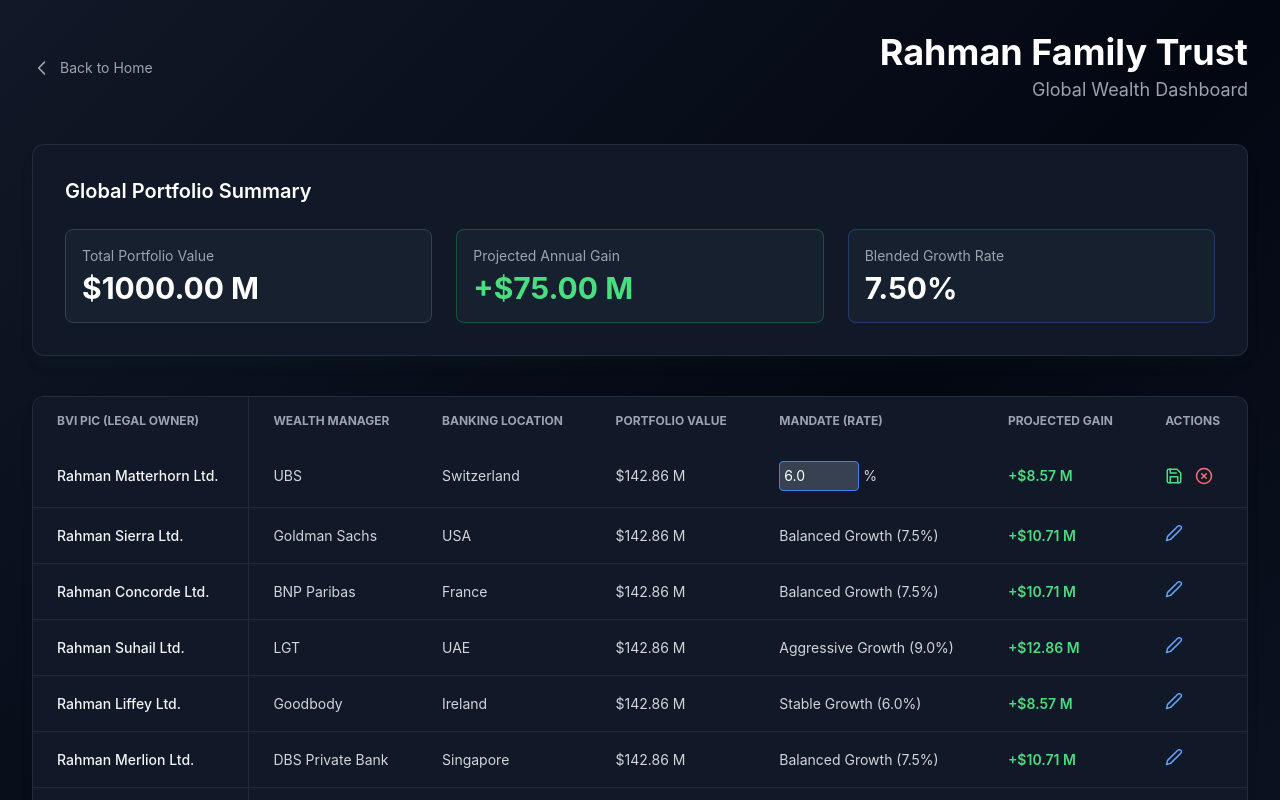
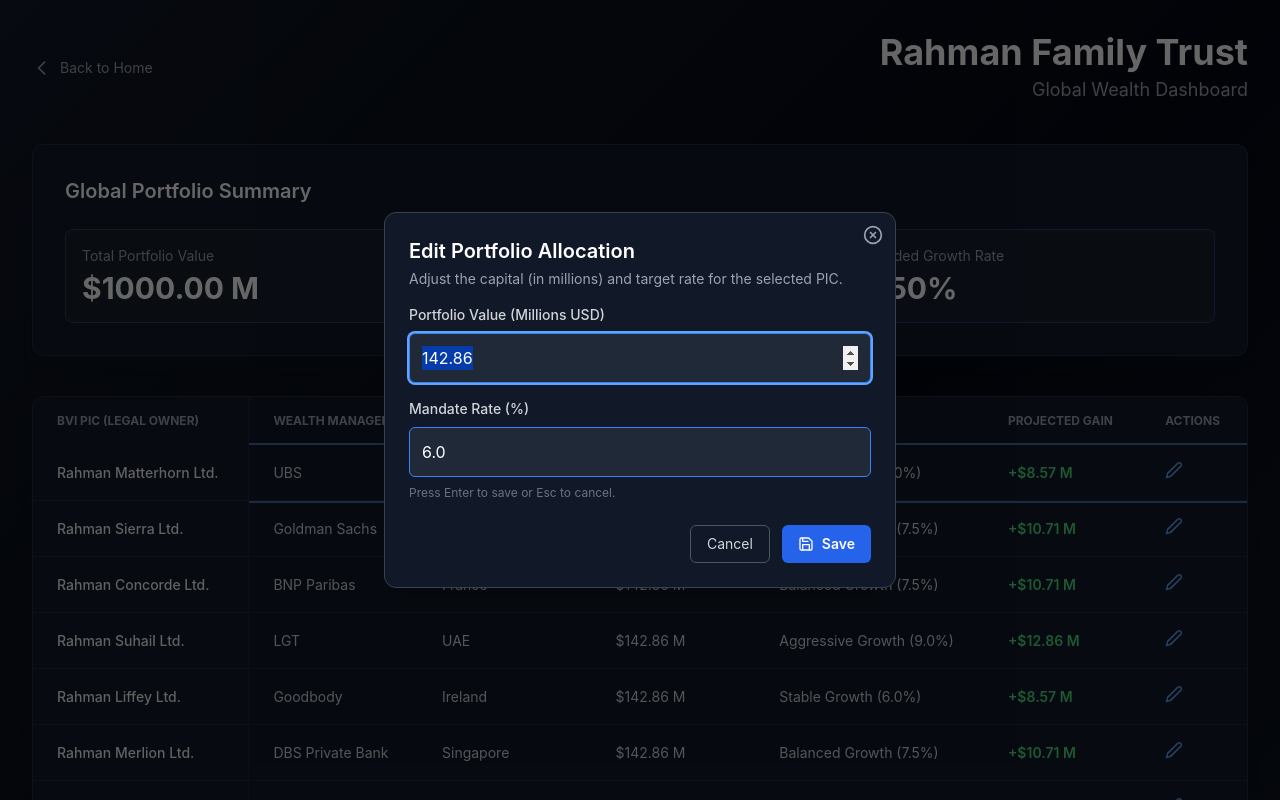
Before and after one commit to MohammedShakib/my-crazyfox-app, a React (Create React App) app: page /rahman-family-trust in a window 1280 px wide. Both pictures are taken after a click on the button 1174 px from the left and 470 px from the top of the page. Shown: the top 800 px of the page. Built offline with nearby package versions, Linux system fonts and the light colour scheme.

Commit message:
app updated

```diff
--- a/src/pages/RahmanTrustPage.js
+++ b/src/pages/RahmanTrustPage.js
@@ -1,4 +1,4 @@
-import React, { useState } from 'react';
+import React, { useEffect, useRef, useState } from 'react';
 import { Link } from 'react-router-dom';
 import { FiEdit2, FiSave, FiXCircle, FiGrid, FiCopy } from 'react-icons/fi';
 
@@ -31,6 +31,10 @@ function formatCurrencyForTable(num) {
     return `$${(absNum / 1e3).toFixed(0)} K`;
 }
 
+function formatMillions(num) {
+    return `$${(num / 1e6).toFixed(2)} M`;
+}
+
 // --- ডায়াগ্রামটি মুছে ফেলা হয়েছে ---
 // const structureDiagram = ... (এই অংশটি ডিলিট করা হয়েছে)
 
@@ -39,26 +43,70 @@ export default function RahmanTrustPage() {
     // --- State তৈরি করা ---
     const [portfolioData, setPortfolioData] = useState(initialPortfolio);
     const [editRowId, setEditRowId] = useState(null);
-    const [editRate, setEditRate] = useState(0);
+    const [editRate, setEditRate] = useState('0');
+    const [editValue, setEditValue] = useState('0');
+    const [isModalOpen, setIsModalOpen] = useState(false);
+    const inputRef = useRef(null);
+
+    useEffect(() => {
+        if (isModalOpen && inputRef.current) {
+            inputRef.current.focus();
+            inputRef.current.select();
+        }
+    }, [isModalOpen]);
 
     // --- এডিট/সেভ ফাংশন ---
     const handleEdit = (row) => {
         setEditRowId(row.id);
         setEditRate((row.rate * 100).toFixed(1));
+        setEditValue((row.value / 1e6).toFixed(2));
+        setIsModalOpen(true);
     };
 
     const handleCancel = () => {
+        setIsModalOpen(false);
         setEditRowId(null);
+        setEditRate('0');
+        setEditValue('0');
     };
 
-    const handleSave = (rowId) => {
-        const newRate = parseFloat(editRate) / 100;
+    const handleSave = () => {
+        if (editRowId === null) {
+            return;
+        }
+
+        const parsedRate = parseFloat(editRate);
+        const parsedValueMillions = parseFloat(editValue);
+        if (Number.isNaN(parsedRate) || Number.isNaN(parsedValueMillions)) {
+            return;
+        }
+
+        const newRate = parsedRate / 100;
+        const newValue = parsedValueMillions * 1e6;
+
         setPortfolioData(prevData =>
             prevData.map(row =>
-                row.id === rowId ? { ...row, rate: newRate } : row
+                row.id === editRowId ? { ...row, rate: newRate, value: newValue } : row
             )
         );
+
+        setIsModalOpen(false);
         setEditRowId(null);
+        setEditRate('0');
+        setEditValue('0');
+    };
+
+    const handleModalKeyDown = (event) => {
+        if (event.key === 'Enter') {
+            if (event.target.tagName !== 'INPUT') {
+                return;
+            }
+            event.preventDefault();
+            handleSave();
+        } else if (event.key === 'Escape') {
+            event.preventDefault();
+            handleCancel();
+        }
     };
 
     // --- ডাইনামিক সামারি গণনা ---
@@ -108,6 +156,73 @@ export default function RahmanTrustPage() {
                     </div>
                 </div>
 
+                {isModalOpen && (
+                    <div className="fixed inset-0 z-50 flex items-center justify-center bg-black/60 p-4">
+                        <div
+                            className="relative w-full max-w-lg rounded-xl border border-gray-700 bg-gray-900 p-6 shadow-xl"
+                            onKeyDown={handleModalKeyDown}
+                            tabIndex={-1}
+                        >
+                            <button
+                                type="button"
+                                onClick={handleCancel}
+                                className="absolute right-3 top-3 text-gray-400 transition-colors hover:text-red-400"
+                                aria-label="Cancel editing"
+                            >
+                                <FiXCircle size={20} />
+                            </button>
+                            <h3 className="text-xl font-semibold text-white">Edit Portfolio Allocation</h3>
+                            <p className="mt-1 text-sm text-gray-400">Adjust the capital (in millions) and target rate for the selected PIC.</p>
+
+                            <label className="mt-4 block text-sm font-medium text-gray-300" htmlFor="portfolio-value-input">
+                                Portfolio Value (Millions USD)
+                            </label>
+                            <input
+                                id="portfolio-value-input"
+                                ref={inputRef}
+                                type="number"
+                                min="0"
+                                step="0.01"
+                                value={editValue}
+                                onChange={(e) => setEditValue(e.target.value)}
+                                className="mt-2 w-full rounded-md border border-blue-500 bg-gray-800 p-3 text-white outline-none focus:ring-2 focus:ring-blue-400"
+                            />
+
+                            <label className="mt-4 block text-sm font-medium text-gray-300" htmlFor="portfolio-rate-input">
+                                Mandate Rate (%)
+                            </label>
+                            <input
+                                id="portfolio-rate-input"
+                                type="number"
+                                step="0.1"
+                                value={editRate}
+                                onChange={(e) => setEditRate(e.target.value)}
+                                className="mt-2 w-full rounded-md border border-blue-500 bg-gray-800 p-3 text-white outline-none focus:ring-2 focus:ring-blue-400"
+                            />
+
+                            <p className="mt-2 text-xs text-gray-500">Press Enter to save or Esc to cancel.</p>
+
+                            <div className="mt-6 flex justify-end space-x-3">
+                                <button
+                                    type="button"
+                                    onClick={handleCancel}
+                                    className="rounded-md border border-gray-600 px-4 py-2 text-sm text-gray-300 transition-colors hover:bg-gray-800"
+                                >
+                                    Cancel
+                                </button>
+                                <button
+                                    type="button"
+                                    onClick={handleSave}
+                                    className="inline-flex items-center rounded-md bg-blue-600 px-4 py-2 text-sm font-semibold text-white transition-colors hover:bg-blue-500 focus:outline-none focus:ring-2 focus:ring-blue-400"
+                                >
+                                    <FiSave size={16} className="mr-2" />
+                                    Save
+                                </button>
+                            </div>
+                        </div>
+                    </div>
+                )}
+
                 {/* --- Ownership Structure কার্ডটি এখান থেকে ডিলিট করা হয়েছে --- */}
 
                 {/* ডাইনামিক টেবিল */}
@@ -129,29 +244,19 @@ export default function RahmanTrustPage() {
                                 const isEditing = editRowId === row.id;
                                 const projectedGain = row.value * row.rate;
                                 const gainClass = projectedGain >= 0 ? 'profit' : 'loss';
+                                let rowClass = 'border-b table-row-border transition-colors duration-200 hover:bg-gray-800/50';
+                                if (isEditing) { rowClass += ' ring-2 ring-blue-400/60'; }
 
                                 return (
-                                    <tr key={row.id} className="border-b table-row-border transition-colors duration-200 hover:bg-gray-800/50">
+                                    <tr key={row.id} className={rowClass}>
                                         <td className="px-6 py-4 font-medium text-gray-100 sticky-col">{row.pic}</td>
                                         <td className="px-6 py-4">{row.manager}</td>
                                         <td className="px-6 py-4">{row.location}</td>
-                                        <td className="px-6 py-4">{formatCurrencyForTable(row.value)}</td>
+                                        <td className="px-6 py-4">{formatMillions(row.value)}</td>
 
                                         {/* এডিটেবল সেল */}
                                         <td className="px-6 py-4">
-                                            {isEditing ? (
-                                                <div className='flex items-center space-x-1'>
-                                                    <input
-                                                        type="number"
-                                                        value={editRate}
-                                                        onChange={(e) => setEditRate(e.target.value)}
-                                                        className="w-20 bg-gray-700 text-white p-1 rounded border border-blue-500"
-                                                    />
-                                                    <span>%</span>
-                                                </div>
-                                            ) : (
-                                                <span>{row.mandate} ({(row.rate * 100).toFixed(1)}%)</span>
-                                            )}
+                                            <span>{row.mandate} ({(row.rate * 100).toFixed(1)}%)</span>
                                         </td>
 
                                         {/* ডাইনামিক সেল */}
@@ -159,14 +264,9 @@ export default function RahmanTrustPage() {
 
                                         {/* অ্যাকশন বাটন */}
                                         <td className="px-6 py-4">
-                                            {isEditing ? (
-                                                <div className="flex space-x-3">
-                                                    <button onClick={() => handleSave(row.id)} className="text-green-400 hover:text-green-300"><FiSave size={18} /></button>
-                                                    <button onClick={handleCancel} className="text-red-400 hover:text-red-300"><FiXCircle size={18} /></button>
-                                                </div>
-                                            ) : (
-                                                <button onClick={() => handleEdit(row)} className="text-blue-400 hover:text-blue-300"><FiEdit2 size={18} /></button>
-                                            )}
+                                            <button onClick={() => handleEdit(row)} className="text-blue-400 hover:text-blue-300">
+                                                <FiEdit2 size={18} />
+                                            </button>
                                         </td>
                                     </tr>
                                 );
```
Also changed, not shown: public/manifest.json.
